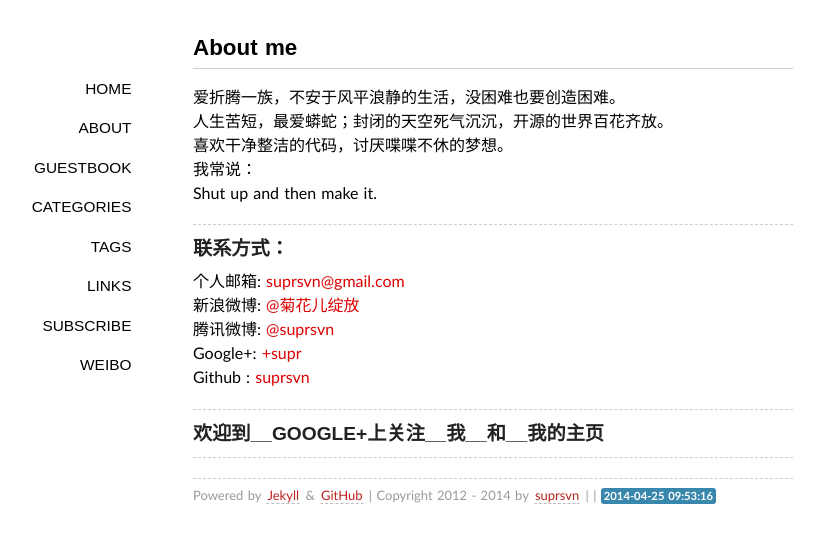
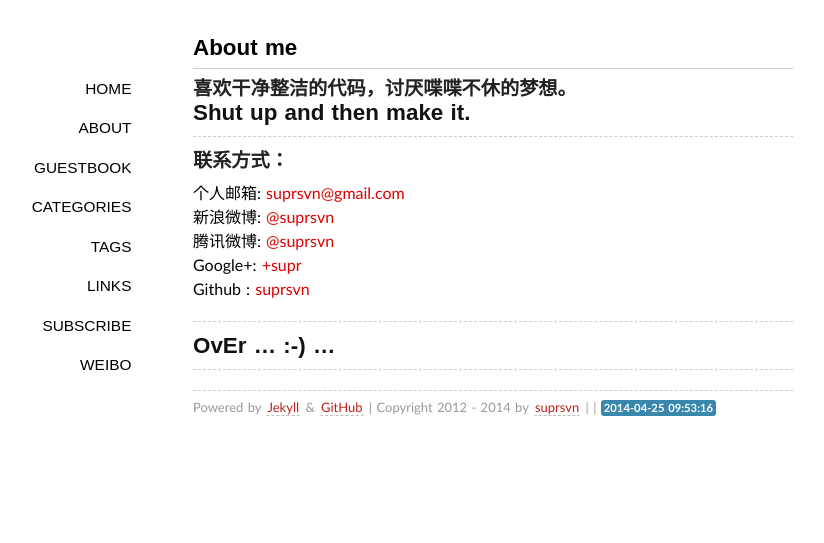
Before and after one commit to suprsvn/suprsvn.github.com, a Jekyll site: the page built from about/index.md, in a window 1280 px wide. Shown: the top 543 px of the page, without its empty margins (147-971 px from the left). Built offline with Jekyll 4.4.1, drawn with Linux system fonts in a browser that asks for light colours; some web fonts are replaced; Markdown is read by kramdown in place of the engine named in the settings; comment, search, counter and statistics services are not loaded.

Commit message:
修改:         about/index.md

```diff
--- a/about/index.md
+++ b/about/index.md
@@ -4,46 +4,22 @@ layout: page
 comments: no
 ---
 
-爱折腾一族，不安于风平浪静的生活，没困难也要创造困难。
-人生苦短，最爱蟒蛇；封闭的天空死气沉沉，开源的世界百花齐放。
-喜欢干净整洁的代码，讨厌喋喋不休的梦想。
-我常说：
-Shut up and then make it.
+### 喜欢干净整洁的代码，讨厌喋喋不休的梦想。
+
+## Shut up and then make it.
 
 ---
 
-###联系方式：
+### 联系方式：
 
 个人邮箱: [suprsvn@gmail.com](mailto:suprsvn@gmail.com)
-新浪微博: [@菊花儿绽放](http://weibo.com/216481678)
+新浪微博: [@suprsvn](http://weibo.com/suprsvn)
 腾讯微博: [@suprsvn](http://t.qq.com/suprsvn)
 Google+: [+supr](https://plus.google.com/u/0/100847701096332465304)
 Github : [suprsvn](https://github.com/suprsvn)
 
 ---
 
-###欢迎到__GOOGLE+__上关注__我__和__我的主页__
+## OvEr … :-) …
 
 ---
-<!-- Place this tag where you want the widget to render. -->
-<div class="g-person" data-width="250" data-href="//plus.google.com/u/0/100847701096332465304" data-rel="author"></div>
-
-<!-- Place this tag after the last widget tag. -->
-<script type="text/javascript">
-  (function() {
-    var po = document.createElement('script'); po.type = 'text/javascript'; po.async = true;
-    po.src = 'https://apis.google.com/js/platform.js';
-    var s = document.getElementsByTagName('script')[0]; s.parentNode.insertBefore(po, s);
-  })();
-</script>
-<!-- Place this tag where you want the widget to render. -->
-<div class="g-page" data-width="250" data-href="//plus.google.com/u/0/103586697261491207350" data-rel="publisher"></div>
-
-<!-- Place this tag after the last widget tag. -->
-<script type="text/javascript">
-  (function() {
-    var po = document.createElement('script'); po.type = 'text/javascript'; po.async = true;
-    po.src = 'https://apis.google.com/js/platform.js';
-    var s = document.getElementsByTagName('script')[0]; s.parentNode.insertBefore(po, s);
-  })();
-</script>
```
